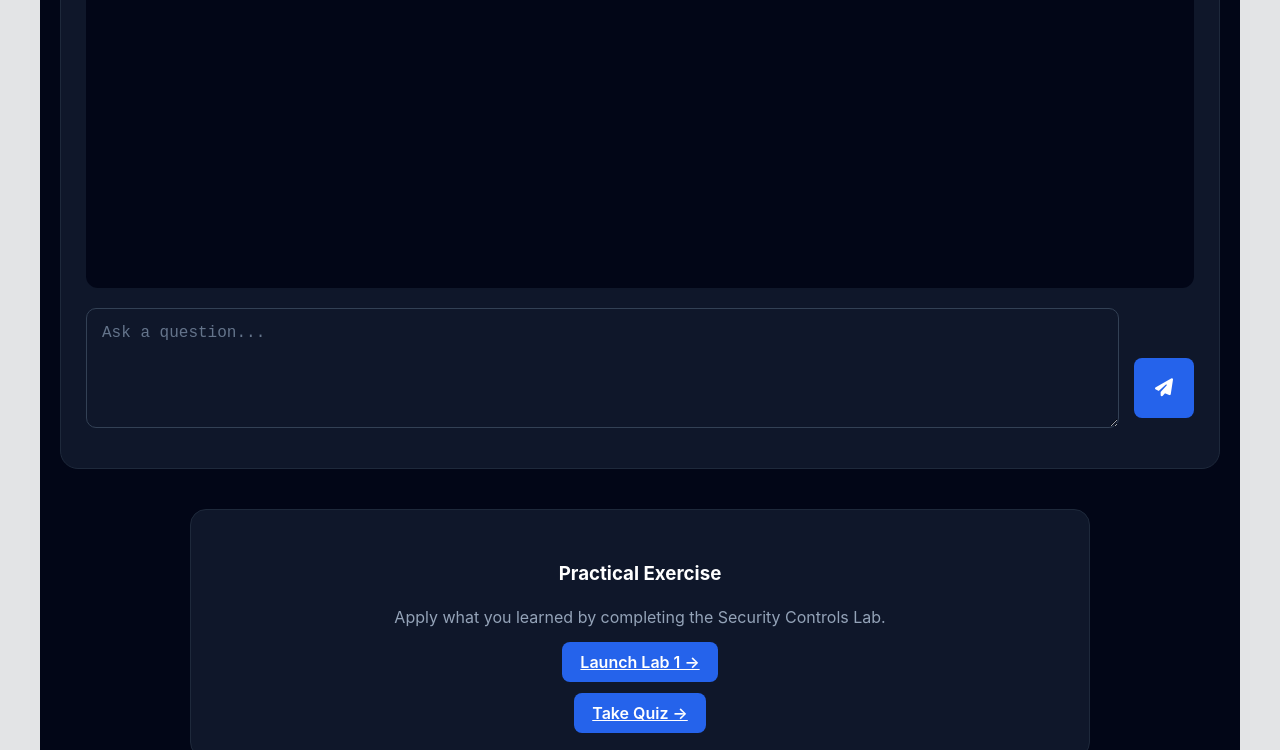
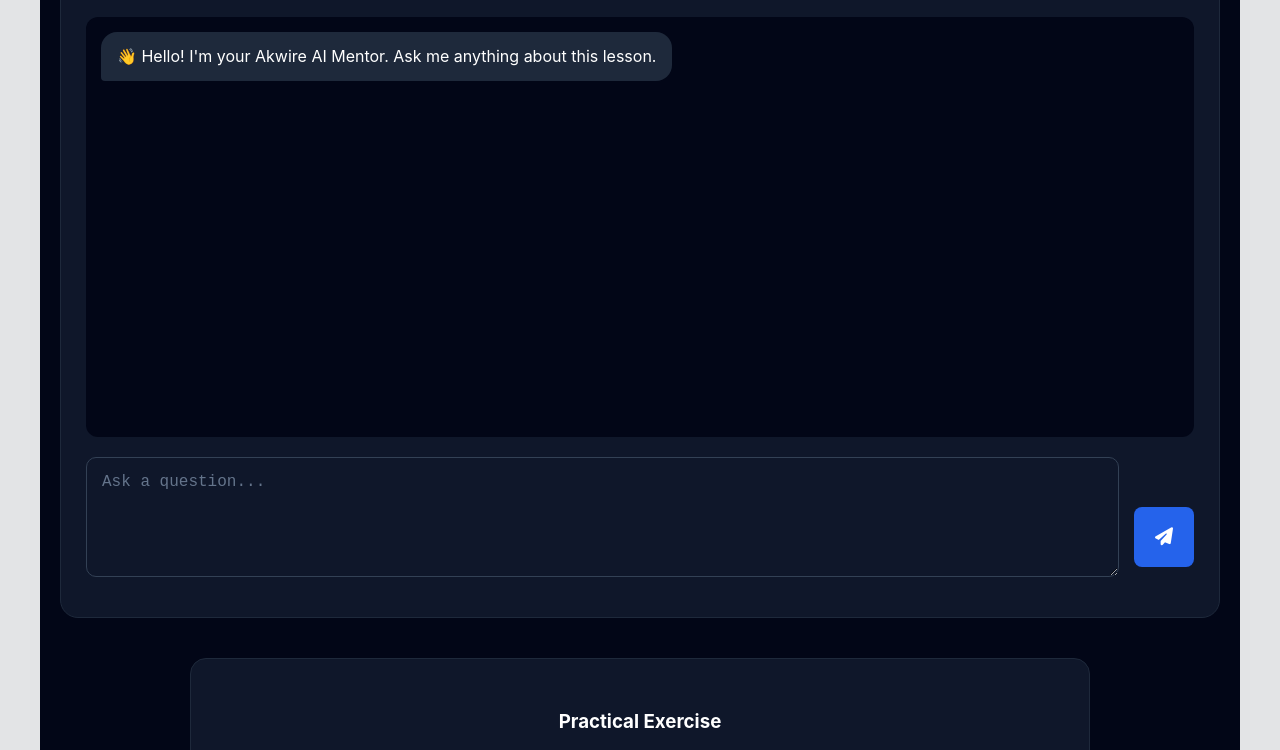
Before and after one commit to AkwireTech/akwire-platform, a website: page frontend/lesson.html in a window 1280 px wide. Shown: the part 622-1372 px from the top of the page. Drawn offline with nearby package versions, Linux system fonts and the light colour scheme; no server answers.

Commit message:
Remove import statement for AI mentor from lesson.js

```diff
--- a/frontend/js/lesson.js
+++ b/frontend/js/lesson.js
@@ -5,7 +5,6 @@
 // ==========================================
 // GET URL PARAMS
 // ==========================================
-import { marked } from "marked";
 
 let aiCourse = null;
 let aiModule = null;
--- a/frontend/lesson.html
+++ b/frontend/lesson.html
@@ -397,6 +397,8 @@
 
     </footer>
 
+    <script src="https://cdn.jsdelivr.net/npm/marked/marked.min.js"></script>
+
     <script src="js/lesson.js"></script>
 
 </body>
```
